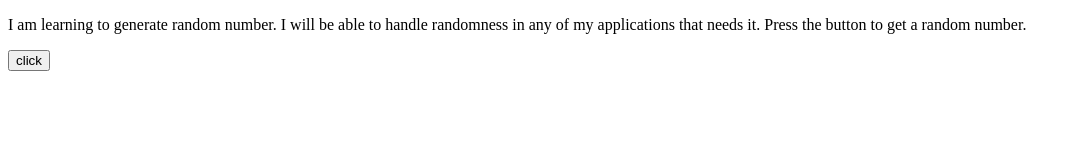
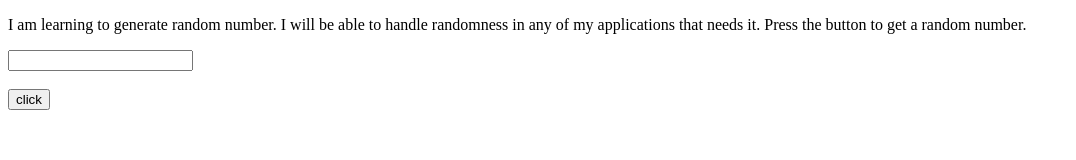
Before and after one commit to acciojob/Hot-or-Cold-Part-I-guru28272, a website: page main.html in a window 1280 px wide. Shown: the whole page, without its empty margins (0-1076 px from the left). Drawn offline with Linux system fonts and the light colour scheme.

Commit message:
created a submission

```diff
--- a/main.html
+++ b/main.html
@@ -5,7 +5,7 @@
 <body>
 	<!-- p tag -->
     <p id = "main">I am learning to generate random number. I will be able to handle randomness in any of my applications that needs it. Press the button to get a random number. </p>
-<!--     <input id= "guess"></input><br><br> -->
+    <input id= "guess"></input><br><br>
 	<!-- button -->
 	<button id="btn">click</button>
     <!-- p tag -->
--- a/script.js
+++ b/script.js
@@ -1,6 +1,6 @@
 //your code here
 
-// const input = document.querySelector(`#guess`);
+const input = document.querySelector(`#guess`);
 
 const btn = document.querySelector(`#btn`);
 
```
